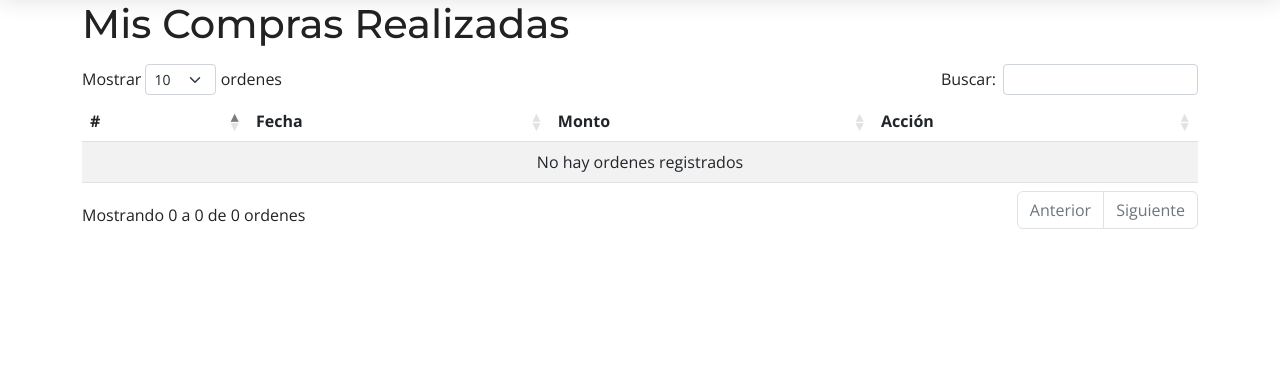
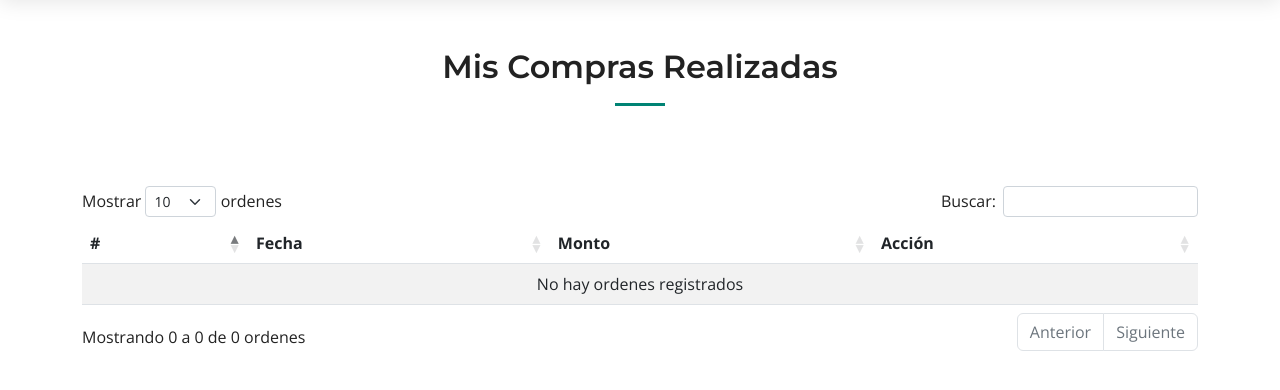
Before and after one commit to marvinortiz22/tekedafash, a Django app: page /misCompras in a window 1280 px wide. Shown: the part 70-460 px from the top of the page. Run offline with Django 4.2, Linux system fonts and the light colour scheme; data comes from the database, SQL or seed files in the repository; some libraries are stand-ins or nearby versions.

Commit message:
Mejora en el diseño

```diff
--- a/Cliente/templates/Cliente/detalledemiCompra.html
+++ b/Cliente/templates/Cliente/detalledemiCompra.html
@@ -4,8 +4,8 @@
 {% block content %}
     {% include 'General/navbar.html' %}
     <div class="container">
-        <div class="row my-2">
-            <h1>Detalle de la Compra</h1>
+        <div class="section-header pt-5">
+            <h2>Detalle de la compra</h2>
         </div>
         <div class="row">
             <div class="col-12">
@@ -21,6 +21,7 @@
                         </div>
                     </div>
                 </div>
+                <div class="table-responsive mt-5">
                     <table class="table table-striped" id="tbl-ordenes">
                         <thead>
                           <tr>
@@ -50,4 +51,5 @@
                 </div>
             </div>
         </div>
+    </div>
 {% endblock %}
--- a/Cliente/templates/Cliente/misCompras.html
+++ b/Cliente/templates/Cliente/misCompras.html
@@ -4,8 +4,8 @@
 {% block content %}
     {% include 'General/navbar.html' %}
     <div class="container">
-        <div class="row my-2">
-            <h1>Mis Compras Realizadas</h1>
+        <div class="section-header pt-5">
+            <h2>Mis Compras Realizadas</h2>
         </div>
         <div class="row">
             <div class="col-12">
```
Lines whose indentation alone changed are shown as unchanged.
